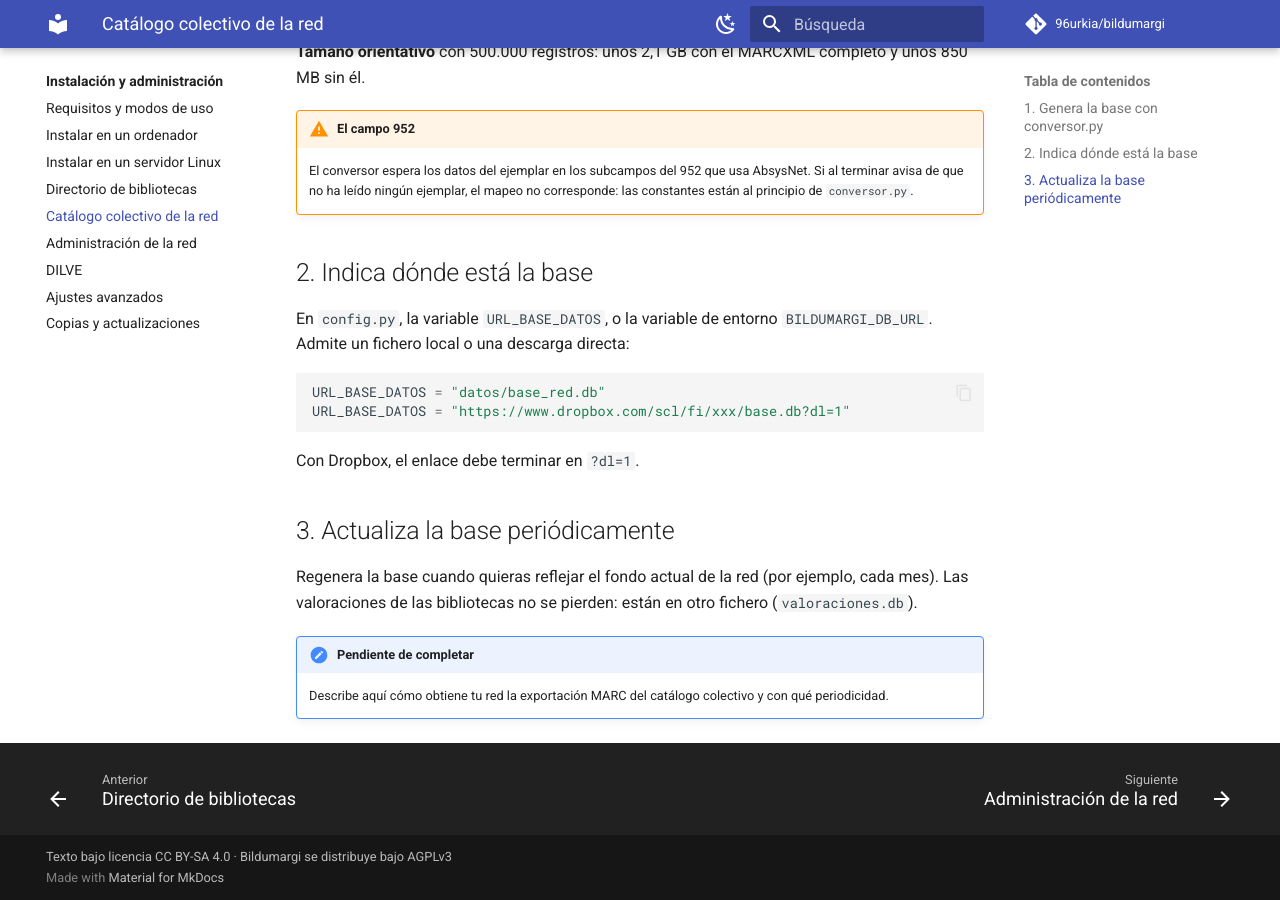
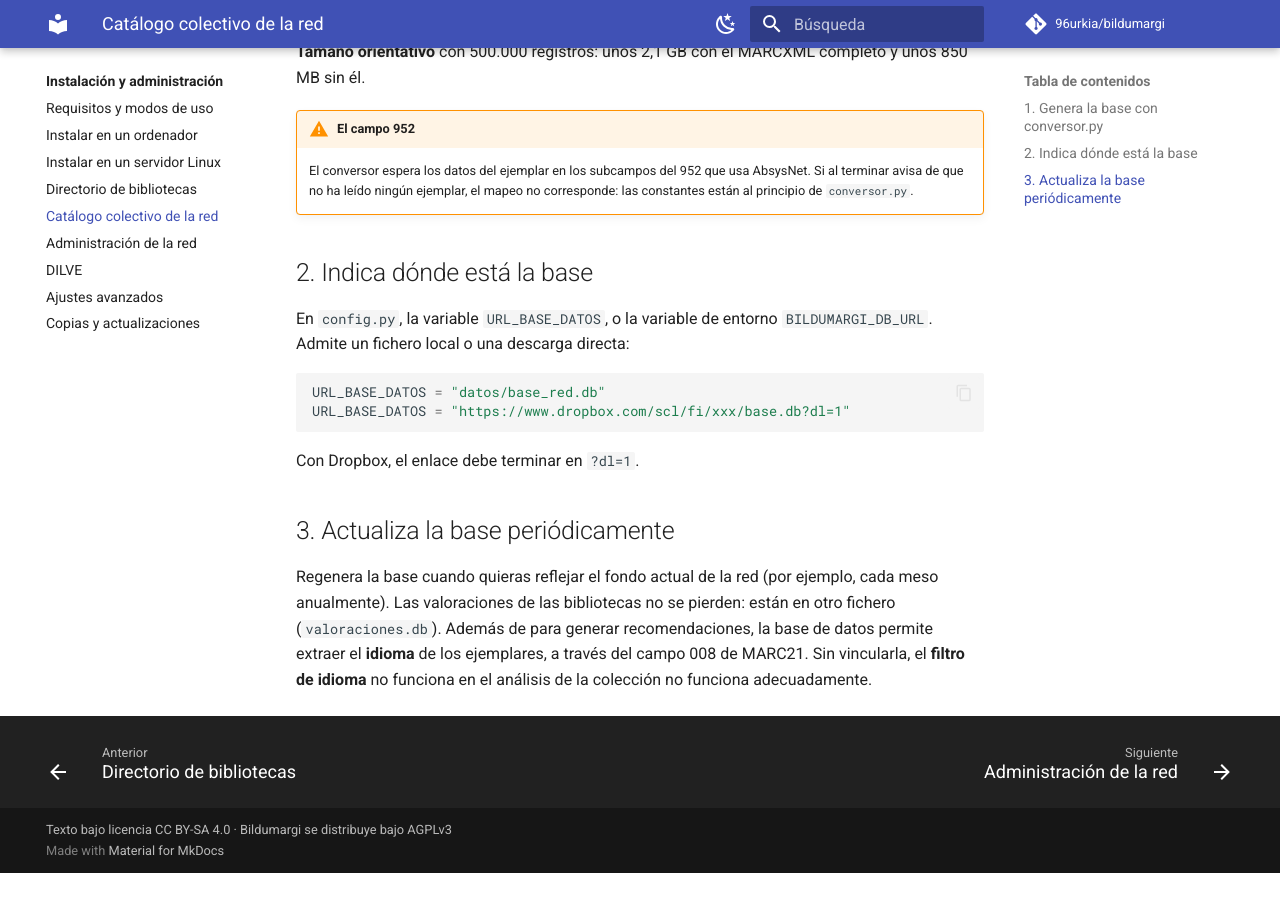
Before and after one commit to 96urkia/bildumargi, an MkDocs documentation site: the page built from docs/administracion/catalogo-red.md, in a window 1280 px wide and 900 px high, scrolled down 797 px. Built offline with MkDocs 1.6.1 and Material for MkDocs 9.7.7, drawn with Linux system fonts in a browser that asks for light colours; comment, search, counter and statistics services are not loaded; after the commit the page ends 1670 px from its top, so only the background shows below that.

Commit message:
Update periodic update instructions and language filter info
Clarify the periodic update instructions and add information about language filtering in the database.

```diff
--- a/docs/administracion/catalogo-red.md
+++ b/docs/administracion/catalogo-red.md
@@ -47,9 +47,8 @@ Con Dropbox, el enlace debe terminar en `?dl=1`.
 ## 3. Actualiza la base periódicamente
 
 Regenera la base cuando quieras reflejar el fondo actual de la red (por
-ejemplo, cada mes). Las valoraciones de las bibliotecas no se pierden: están
+ejemplo, cada meso anualmente). Las valoraciones de las bibliotecas no se pierden: están
 en otro fichero (`valoraciones.db`).
-
-!!! note "Pendiente de completar"
-    Describe aquí cómo obtiene tu red la exportación MARC del catálogo
-    colectivo y con qué periodicidad.
+Además de para generar recomendaciones, la base de datos permite extraer el **idioma**
+de los ejemplares, a través del campo 008 de MARC21. Sin vincularla, el **filtro de idioma**
+no funciona en el análisis de la colección no funciona adecuadamente.
```
